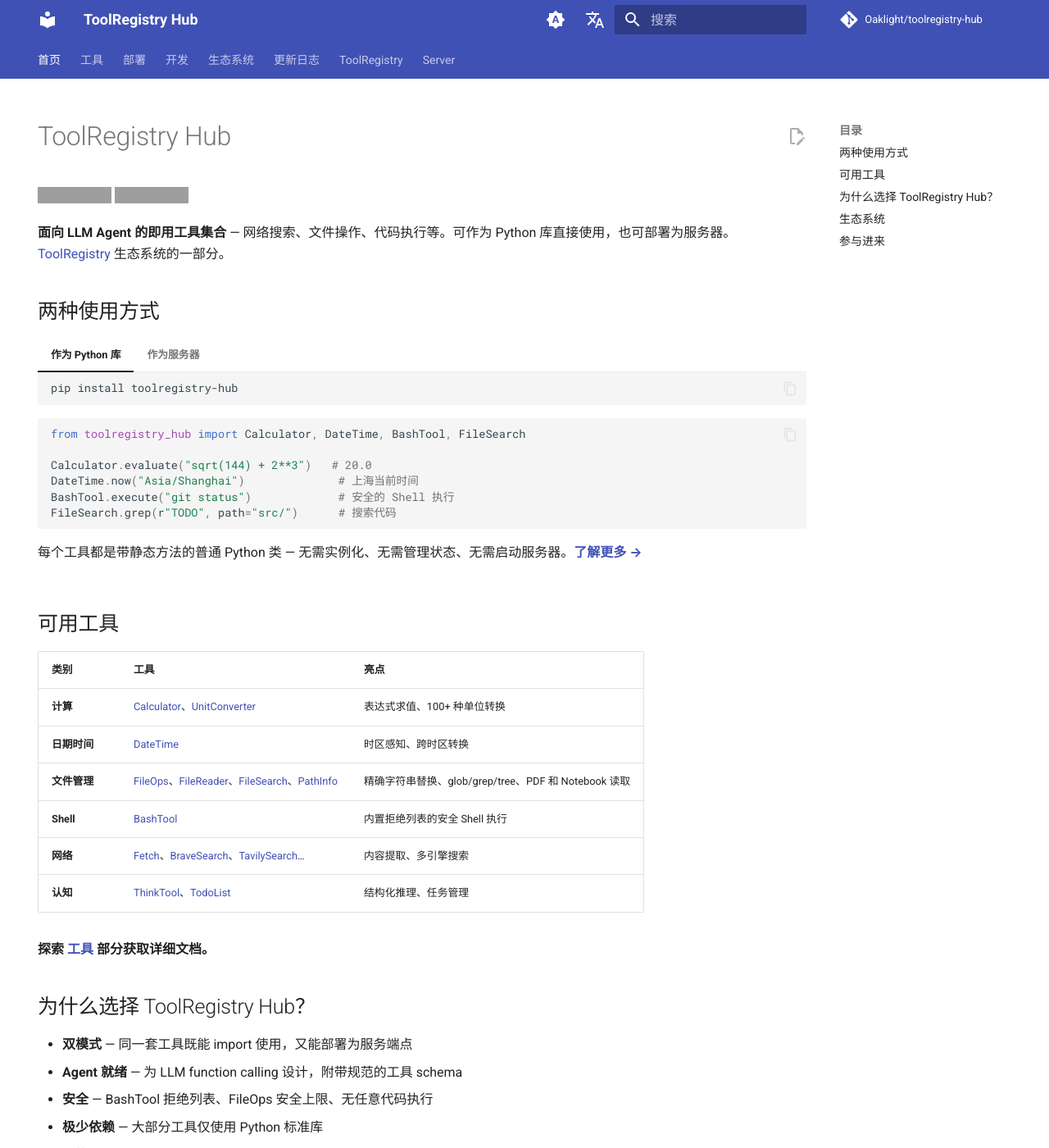
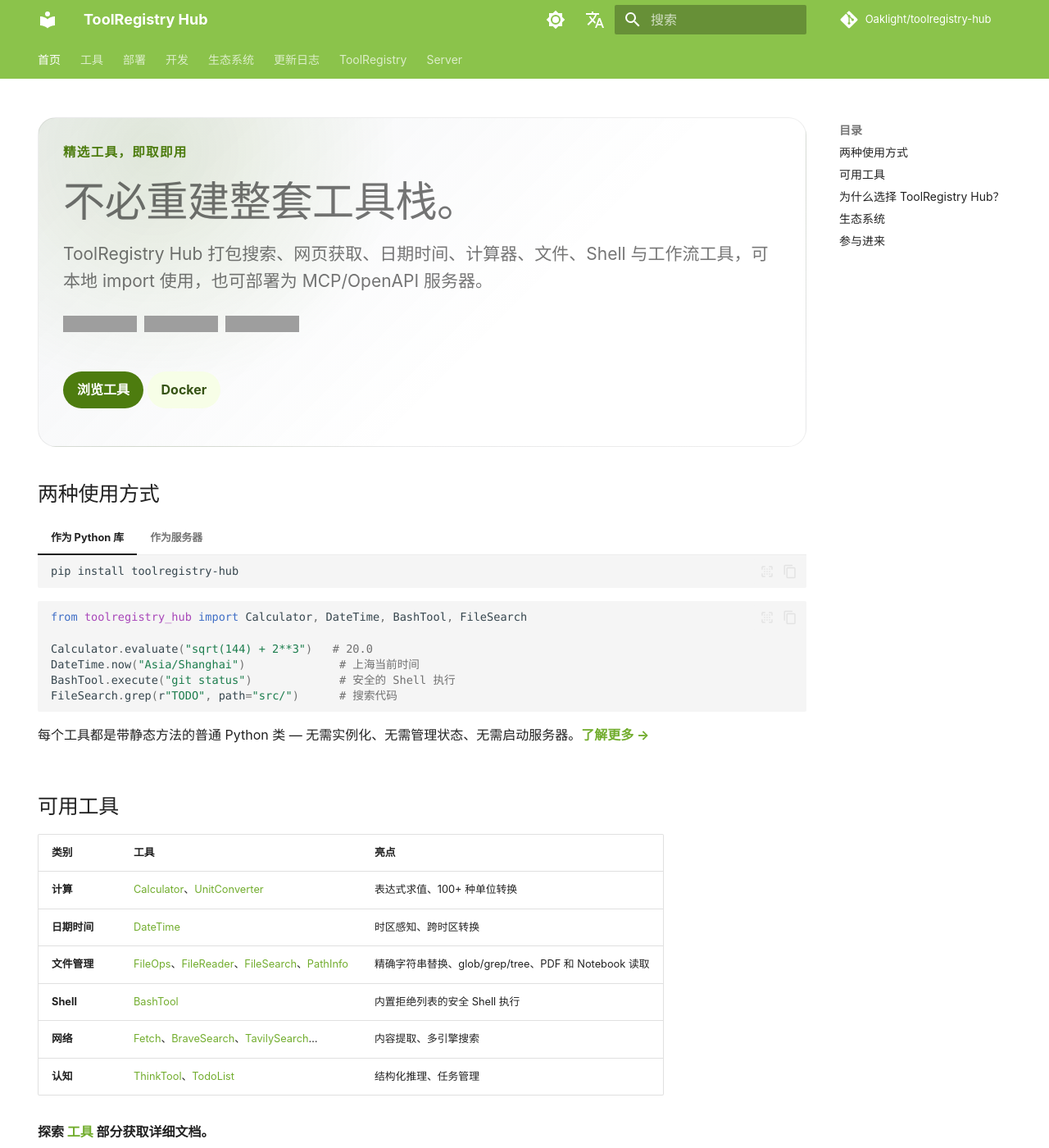
Before and after one commit to Oaklight/toolregistry-hub, an MkDocs documentation site: the page built from docs/index.md, in a window 1280 px wide and 1400 px high. Shown: the whole window at 82% size. Built offline with MkDocs 1.6.1 and Material for MkDocs 9.7.7, drawn with Linux system fonts in a browser that asks for light colours; some web fonts are replaced; comment, search, counter and statistics services are not loaded; grey boxes are pictures that could not be loaded.

Commit message:
docs: refresh homepage hero styling

```diff
--- a/docs/index.md
+++ b/docs/index.md
@@ -8,12 +8,24 @@
   - navigation
 ---
 
-# ToolRegistry Hub
+<section class="tr-hero" markdown>
+<p class="tr-kicker">精选工具，即取即用</p>
 
-[![PyPI version](https://img.shields.io/pypi/v/toolregistry-hub?color=green)](https://pypi.org/project/toolregistry-hub/)
-[![Docker Image](https://img.shields.io/docker/v/oaklight/toolregistry-hub-server?label=docker&color=green)](https://hub.docker.com/r/oaklight/toolregistry-hub-server)
+# 不必重建整套工具栈。
 
-**面向 LLM Agent 的即用工具集合** — 网络搜索、文件操作、代码执行等。可作为 Python 库直接使用，也可部署为服务器。[ToolRegistry](https://toolregistry.readthedocs.io/) 生态系统的一部分。
+<p class="tr-hero__desc">ToolRegistry Hub 打包搜索、网页获取、日期时间、计算器、文件、Shell 与工作流工具，可本地 import 使用，也可部署为 MCP/OpenAPI 服务器。</p>
+
+<p class="tr-badges">
+  <a href="https://pypi.org/project/toolregistry-hub/"><img alt="PyPI version" src="https://img.shields.io/pypi/v/toolregistry-hub?labelColor=475569&color=4d7c0f"></a>
+  <a href="https://hub.docker.com/r/oaklight/toolregistry-hub-server"><img alt="Docker Image" src="https://img.shields.io/docker/v/oaklight/toolregistry-hub-server?label=docker&labelColor=475569&color=365314"></a>
+  <a href="https://opensource.org/licenses/MIT"><img alt="License: MIT" src="https://img.shields.io/badge/License-MIT-365314?labelColor=475569"></a>
+</p>
+
+<div class="tr-actions" markdown>
+[浏览工具](tools/){ .tr-button .tr-button--primary }
+[Docker](docker.md){ .tr-button .tr-button--secondary }
+</div>
+</section>
 
 ## 两种使用方式
 
--- /dev/null
+++ b/docs/stylesheets/toolregistry-hub.css
@@ -0,0 +1,118 @@
+@import url("https://fonts.googleapis.com/css2?family=IBM+Plex+Sans:ital,wght@0,400;0,500;0,600;0,700;1,400&family=IBM+Plex+Sans+SC:wght@400;500;600;700&family=Iosevka:wght@400;500;600;700&display=swap");
+
+:root {
+  --md-text-font: "IBM Plex Sans SC";
+  --md-code-font: "Iosevka";
+  --md-primary-fg-color: #4d7c0f;
+  --md-primary-fg-color--light: #65a30d;
+  --md-primary-fg-color--dark: #365314;
+  --md-accent-fg-color: #65a30d;
+  --md-typeset-a-color: #4d7c0f;
+  --tr-accent: #4d7c0f;
+  --tr-accent-dark: #365314;
+  --tr-secondary: #64748b;
+  --tr-soft: #f7fee7;
+  --tr-soft-hover: #ecfccb;
+  --tr-glow: rgba(77, 124, 15, 0.13);
+  --tr-wash: rgba(100, 116, 139, 0.08);
+}
+
+[data-md-color-scheme="slate"] {
+  --tr-accent: #bef264;
+  --tr-accent-dark: #d9f99d;
+  --tr-secondary: #cbd5e1;
+  --tr-soft: rgba(190, 242, 100, 0.11);
+  --tr-soft-hover: rgba(190, 242, 100, 0.18);
+  --tr-glow: rgba(190, 242, 100, 0.13);
+  --tr-wash: rgba(203, 213, 225, 0.09);
+}
+
+.md-content__inner:has(> .tr-hero:first-child) {
+  padding-top: 0.2rem;
+}
+
+.md-typeset .tr-hero {
+  display: grid;
+  gap: 1rem;
+  margin: 0.25rem 0 1.8rem;
+  padding: 1.5rem;
+  border: 1px solid var(--md-default-fg-color--lightest);
+  border-radius: 1.1rem;
+  background:
+    radial-gradient(circle at 15% 10%, var(--tr-glow), transparent 34%),
+    linear-gradient(135deg, var(--tr-wash), transparent 62%);
+}
+
+.md-typeset .tr-kicker {
+  margin: 0;
+  color: var(--tr-accent);
+  font-size: 0.78rem;
+  font-weight: 700;
+  letter-spacing: 0.08em;
+  text-transform: uppercase;
+}
+
+.md-typeset .tr-hero h1 {
+  max-width: 42rem;
+  margin: 0;
+  font-size: clamp(2rem, 4vw, 3.05rem);
+  line-height: 1.05;
+}
+
+.md-typeset .tr-hero__desc {
+  max-width: 45rem;
+  margin: 0;
+  color: var(--md-default-fg-color--light);
+  font-size: 1.05rem;
+}
+
+.md-typeset .tr-actions,
+.md-typeset .tr-badges {
+  display: flex;
+  flex-wrap: wrap;
+  gap: 0.45rem;
+  margin: 0.25rem 0 0;
+}
+
+.md-typeset .tr-button {
+  display: inline-flex;
+  align-items: center;
+  min-height: 2.25rem;
+  padding: 0.45rem 0.85rem;
+  border-radius: 999px;
+  font-weight: 700;
+  text-decoration: none;
+}
+
+.md-typeset a.tr-button--primary,
+.md-typeset a.tr-button--primary:hover {
+  color: #fff;
+  background: var(--tr-accent);
+}
+
+[data-md-color-scheme="slate"] .md-typeset a.tr-button--primary,
+[data-md-color-scheme="slate"] .md-typeset a.tr-button--primary:hover {
+  color: #1a2e05;
+}
+
+.md-typeset a.tr-button--secondary {
+  color: var(--tr-accent-dark);
+  background: var(--tr-soft);
+}
+
+.md-typeset a.tr-button--secondary:hover {
+  color: var(--tr-accent-dark);
+  background: var(--tr-soft-hover);
+}
+
+.md-typeset .tr-badge {
+  display: inline-flex;
+  align-items: center;
+  padding: 0.28rem 0.55rem;
+  border: 1px solid var(--md-default-fg-color--lightest);
+  border-radius: 999px;
+  color: var(--md-default-fg-color--light);
+  background: var(--md-default-bg-color);
+  font-size: 0.72rem;
+  font-weight: 700;
+}
--- a/mkdocs.yml
+++ b/mkdocs.yml
@@ -11,31 +11,49 @@
   custom_dir: overrides
   language: zh
   palette:
-    - media: "(prefers-color-scheme)"
-      toggle:
-        icon: material/brightness-auto
-        name: 切换到浅色模式
     - media: "(prefers-color-scheme: light)"
       scheme: default
+      primary: light green
+      accent: light green
       toggle:
         icon: material/brightness-7
         name: 切换到深色模式
     - media: "(prefers-color-scheme: dark)"
       scheme: slate
+      primary: light green
+      accent: light green
       toggle:
         icon: material/brightness-4
         name: 跟随系统偏好
+    - media: "(prefers-color-scheme)"
+      primary: light green
+      accent: light green
+      toggle:
+        icon: material/brightness-auto
+        name: 切换到浅色模式
   features:
     - navigation.tabs
     - navigation.sections
-    - navigation.expand
     - navigation.top
     - navigation.indexes
+    - navigation.footer
+    - navigation.path
+    - navigation.tracking
+    - navigation.instant
+    - navigation.instant.prefetch
+    - navigation.instant.progress
+    - navigation.prune
+    - header.autohide
+    - toc.follow
     - search.highlight
     - search.share
     - search.suggest
     - content.code.copy
-    - content.action.edit
+    - content.code.annotate
+    - content.code.select
+    - content.tabs.link
+    - content.tooltips
+    - content.footnote.tooltips
 
 plugins:
   - search:
@@ -130,6 +148,9 @@
       link: /zh-cn/latest/
       lang: zh
 
+extra_css:
+  - stylesheets/toolregistry-hub.css
+
 extra_javascript:
   - https://polyfill.io/v3/polyfill.min.js?features=es6
   - https://cdn.jsdelivr.net/npm/mathjax@3/es5/tex-mml-chtml.js
```
